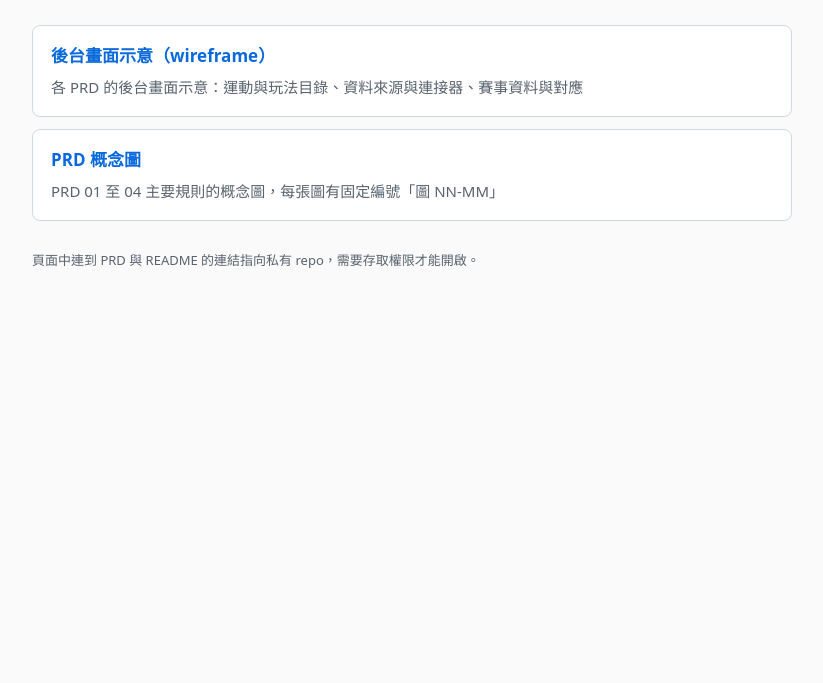
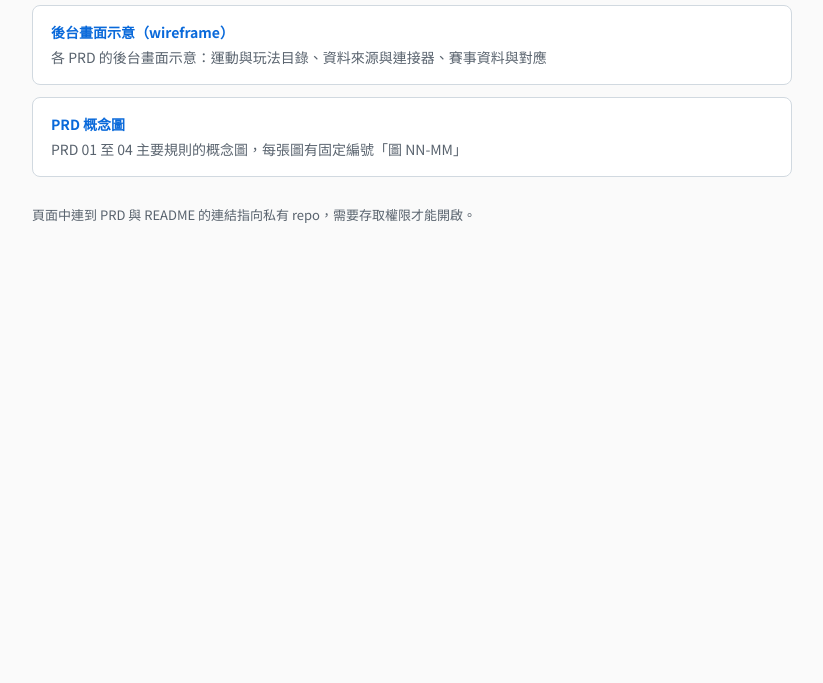
Before and after one commit to oddssuccess/insports-preview, a plain HTML site: page index.html in a window 1280 px wide. Shown: the part 117-800 px from the top of the page, without its empty margins (228-1051 px from the left). Drawn offline with nearby package versions, Linux system fonts and the light colour scheme.

Commit message:
style: 首頁改用 Noto Sans TC 與 Barlow Condensed

```diff
--- a/index.html
+++ b/index.html
@@ -4,19 +4,20 @@
 <meta charset="utf-8">
 <meta name="viewport" content="width=device-width, initial-scale=1">
 <title>InSports 分享資料</title>
+<link rel="stylesheet" href="https://fonts.googleapis.com/css2?family=Barlow+Condensed:wght@600;700&family=Noto+Sans+TC:wght@400;500;700&display=swap">
 <style>
   :root { --bg: #fafafa; --ink: #1f2328; --soft: #59636e; --line: #d1d9e0; --card: #fff; --link: #0969da; }
   @media (prefers-color-scheme: dark) {
     :root { --bg: #0d1117; --ink: #e6edf3; --soft: #9198a1; --line: #3d444d; --card: #151b23; --link: #4493f8; }
   }
-  body { margin: 0; background: var(--bg); color: var(--ink); font: 15px/1.7 system-ui, -apple-system, "Noto Sans TC", "Microsoft JhengHei", sans-serif; }
+  body { margin: 0; background: var(--bg); color: var(--ink); font: 14px/1.5 "Noto Sans TC", "PingFang TC", "Microsoft JhengHei", sans-serif; }
   .doc { max-width: 760px; margin: 0 auto; padding: 40px 16px 80px; }
-  h1 { font-size: 26px; margin: 0 0 4px; }
+  h1 { font: 700 22px/1.3 "Barlow Condensed", "Noto Sans TC", "PingFang TC", "Microsoft JhengHei", sans-serif; margin: 0 0 4px; }
   .sub { color: var(--soft); margin: 0 0 28px; }
   a { color: var(--link); }
   .card { display: block; background: var(--card); border: 1px solid var(--line); border-radius: 8px; padding: 16px 18px; margin: 0 0 12px; text-decoration: none; color: inherit; }
   .card:hover { border-color: var(--link); }
-  .card b { color: var(--link); font-size: 17px; }
+  .card b { color: var(--link); font-weight: 700; }
   .card p { margin: 4px 0 0; color: var(--soft); }
   .note { color: var(--soft); font-size: 13px; margin-top: 28px; }
 </style>
```
